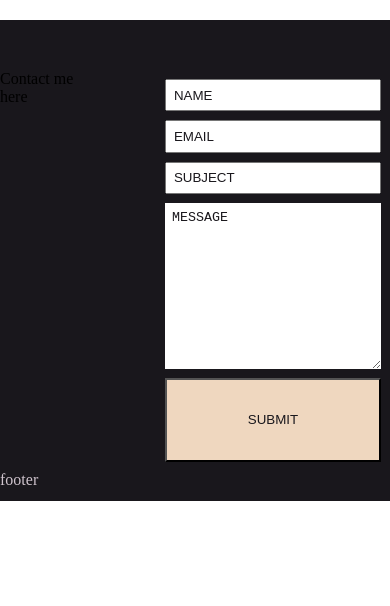
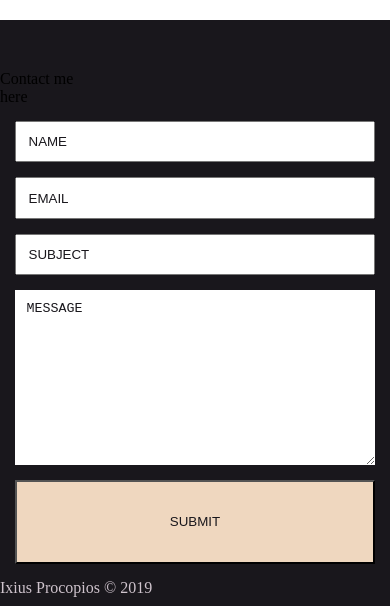
Before and after one commit to ixnp/redux-react-sass-portfolio, a React (Create React App) app in the folder portfolio/: page / in a window 390 px wide. Shown: the part 2740-3346 px from the top of the page. Before the commit the page ends 3241 px from the top, so only its background shows below. Built offline with nearby package versions, Linux system fonts and the light colour scheme; a web font is replaced by a local one.

Commit message:
last mobile styling adjustments

```diff
--- a/portfolio/src/components/Footer.js
+++ b/portfolio/src/components/Footer.js
@@ -4,7 +4,7 @@ import '../scss/main.scss';
 const Footer = () => {
     return (
       <div className="footer">
-        footer
+        <div>Ixius Procopios &#169; 2019</div>
       </div>
     );
   }
--- a/portfolio/src/scss/contact.scss
+++ b/portfolio/src/scss/contact.scss
@@ -29,3 +29,12 @@ display: grid;
     }
 
 }
+
+ @media only screen and (max-width: 1000px){
+ .contact{
+    &-body{
+        grid-column: 1/-1;
+    }
+ }
+
+}
```
